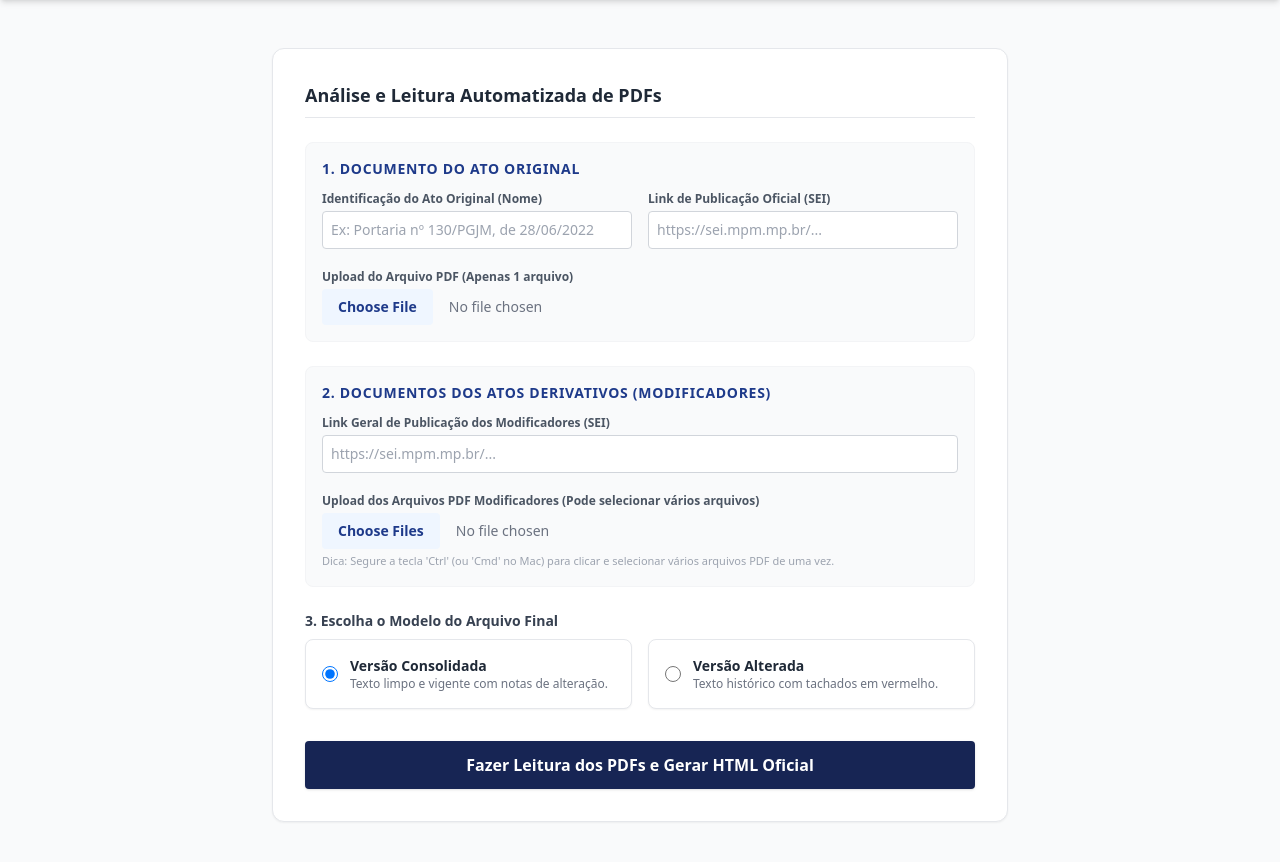
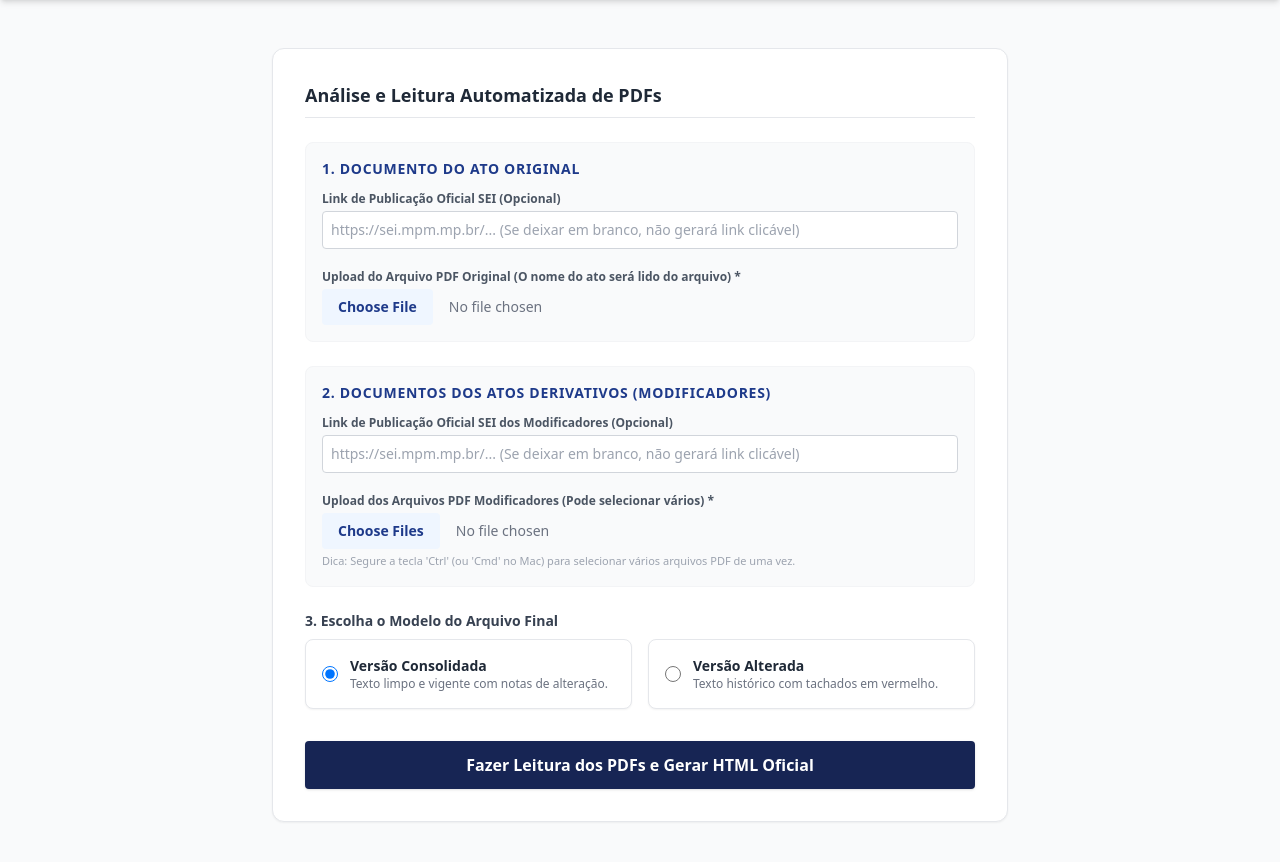
Before and after one commit to lafapereira80/gerador-legislativo, a Flask app: page / in a window 1280 px wide. Shown: the part 96-958 px from the top of the page. Run offline with Flask 3, Linux system fonts and the light colour scheme; some libraries are stand-ins or nearby versions.

Commit message:
Update form labels and placeholders in index.html

```diff
--- a/templates/index.html
+++ b/templates/index.html
@@ -26,20 +26,13 @@
 
                 <div class="space-y-3 bg-gray-50 p-4 rounded-lg border border-gray-100">
                     <h3 class="text-sm font-bold text-blue-900 uppercase tracking-wider">1. Documento do Ato Original</h3>
-                    <div class="grid grid-cols-1 md:grid-cols-2 gap-4">
-                        <div>
-                            <label class="block text-xs font-semibold text-gray-600 mb-1">Identificação do Ato Original (Nome)</label>
-                            <input type="text" name="ato_original_nome" placeholder="Ex: Portaria nº 130/PGJM, de 28/06/2022" required
-                                   class="w-full rounded border-gray-300 p-2 text-sm border focus:outline-blue-900 bg-white">
-                        </div>
-                        <div>
-                            <label class="block text-xs font-semibold text-gray-600 mb-1">Link de Publicação Oficial (SEI)</label>
-                            <input type="url" name="link_original" placeholder="https://sei.mpm.mp.br/..." required
-                                   class="w-full rounded border-gray-300 p-2 text-sm border focus:outline-blue-900 bg-white">
-                        </div>
+                    <div>
+                        <label class="block text-xs font-semibold text-gray-600 mb-1">Link de Publicação Oficial SEI (Opcional)</label>
+                        <input type="url" name="link_original" placeholder="https://sei.mpm.mp.br/... (Se deixar em branco, não gerará link clicável)"
+                               class="w-full rounded border-gray-300 p-2 text-sm border focus:outline-blue-900 bg-white">
                     </div>
                     <div class="pt-2">
-                        <label class="block text-xs font-semibold text-gray-600 mb-1">Upload do Arquivo PDF (Apenas 1 arquivo)</label>
+                        <label class="block text-xs font-semibold text-gray-600 mb-1">Upload do Arquivo PDF Original (O nome do ato será lido do arquivo) *</label>
                         <input type="file" name="pdf_original" accept=".pdf" required
                                class="w-full text-sm text-gray-500 file:mr-4 file:py-2 file:px-4 file:rounded file:border-0 file:text-sm file:font-semibold file:bg-blue-50 file:text-blue-900 hover:file:bg-blue-100 cursor-pointer">
                     </div>
@@ -48,15 +41,15 @@
                 <div class="space-y-3 bg-gray-50 p-4 rounded-lg border border-gray-100">
                     <h3 class="text-sm font-bold text-blue-900 uppercase tracking-wider">2. Documentos dos Atos Derivativos (Modificadores)</h3>
                     <div>
-                        <label class="block text-xs font-semibold text-gray-600 mb-1">Link Geral de Publicação dos Modificadores (SEI)</label>
-                        <input type="url" name="link_derivativo" placeholder="https://sei.mpm.mp.br/..." required
+                        <label class="block text-xs font-semibold text-gray-600 mb-1">Link de Publicação Oficial SEI dos Modificadores (Opcional)</label>
+                        <input type="url" name="link_derivativo" placeholder="https://sei.mpm.mp.br/... (Se deixar em branco, não gerará link clicável)"
                                class="w-full rounded border-gray-300 p-2 text-sm border focus:outline-blue-900 bg-white">
                     </div>
                     <div class="pt-2">
-                        <label class="block text-xs font-semibold text-gray-600 mb-1">Upload dos Arquivos PDF Modificadores (Pode selecionar vários arquivos)</label>
+                        <label class="block text-xs font-semibold text-gray-600 mb-1">Upload dos Arquivos PDF Modificadores (Pode selecionar vários) *</label>
                         <input type="file" name="pdfs_derivativos" accept=".pdf" multiple required
                                class="w-full text-sm text-gray-500 file:mr-4 file:py-2 file:px-4 file:rounded file:border-0 file:text-sm file:font-semibold file:bg-blue-50 file:text-blue-900 hover:file:bg-blue-100 cursor-pointer">
-                        <p class="text-[11px] text-gray-400 mt-1">Dica: Segure a tecla 'Ctrl' (ou 'Cmd' no Mac) para clicar e selecionar vários arquivos PDF de uma vez.</p>
+                        <p class="text-[11px] text-gray-400 mt-1">Dica: Segure a tecla 'Ctrl' (ou 'Cmd' no Mac) para selecionar vários arquivos PDF de uma vez.</p>
                     </div>
                 </div>
 
```
